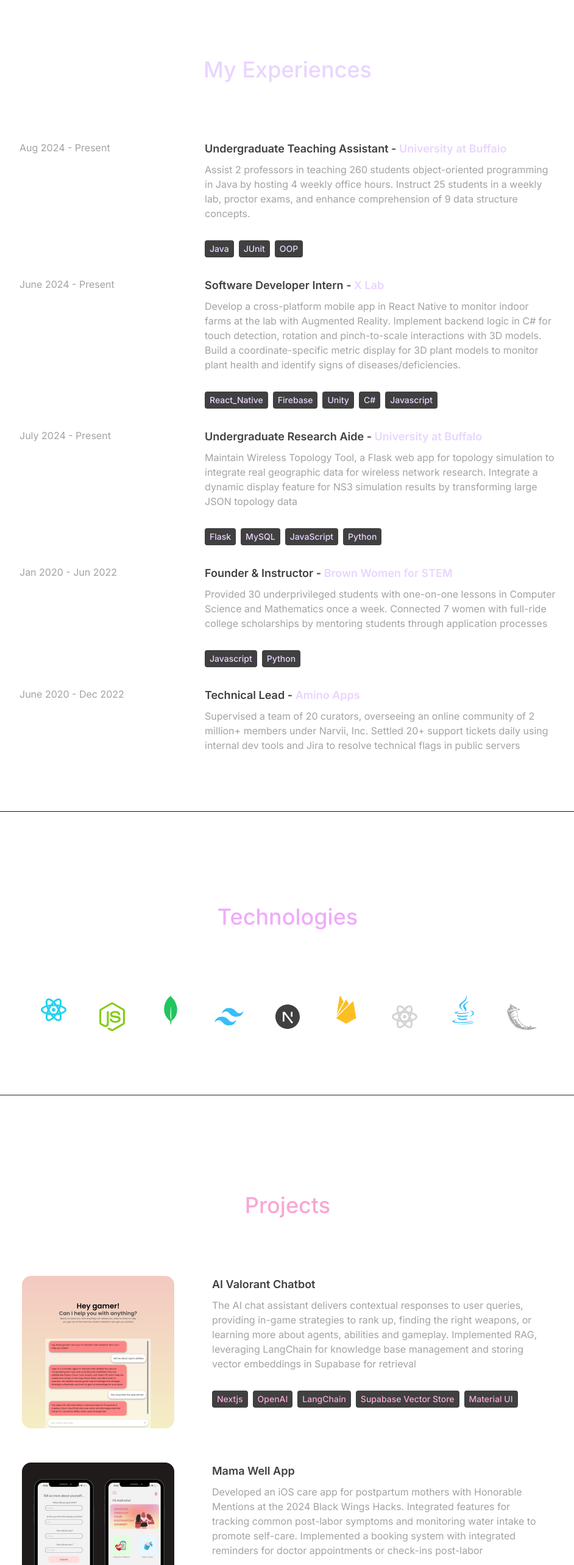
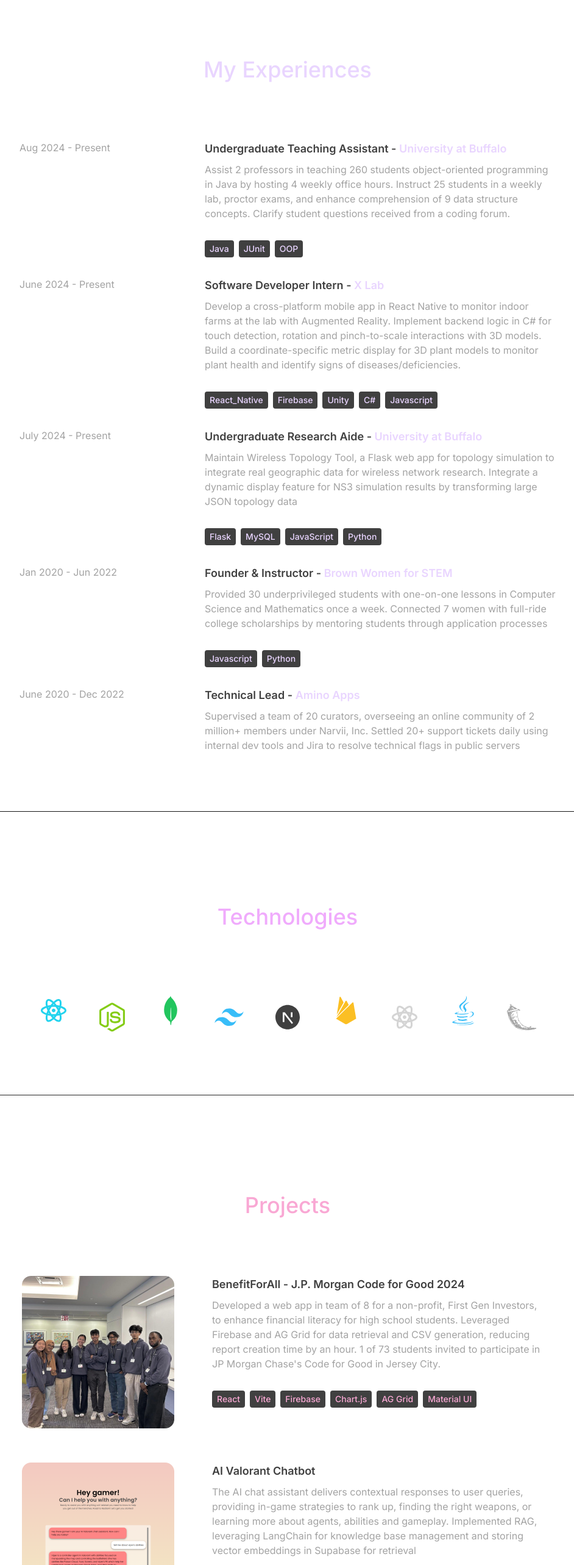
Before and after one commit to mafruhamanal/frontend-app, a React (Create React App) app in the folder client/: page / in a window 1280 px wide. Shown: the part 1704-4270 px from the top of the page at 61% size, without its empty margins (168-1110 px from the left). Built offline with nearby package versions, Linux system fonts and the light colour scheme.

Commit message:
add project

```diff
--- a/client/src/constants/index.js
+++ b/client/src/constants/index.js
@@ -3,6 +3,7 @@
 import project3 from "../assets/projects/project-3.png";
 import project5 from "../assets/projects/project-5.png";
 import project6 from "../assets/projects/project-6.png";
+import project7 from "../assets/projects/project-7.png";
 
 export const HERO_CONTENT = `I'm Mafruha Manal, currently an undergrad in Computer Science 🚀 I like to dabble in a whole lot of web dev stuff 👩🏽‍💻, and lately I've been really into exploring mobile dev as well !📲
 
@@ -16,7 +17,7 @@
     role: "Undergraduate Teaching Assistant",
     company: "University at Buffalo",
     description:
-      "Assist 2 professors in teaching 260 students object-oriented programming in Java by hosting 4 weekly office hours. Instruct 25 students in a weekly lab, proctor exams, and enhance comprehension of 9 data structure concepts.",
+      "Assist 2 professors in teaching 260 students object-oriented programming in Java by hosting 4 weekly office hours. Instruct 25 students in a weekly lab, proctor exams, and enhance comprehension of 9 data structure concepts. Clarify student questions received from a coding forum.",
     technologies: ["Java", "JUnit", "OOP"],
   },
   {
@@ -51,6 +52,20 @@
 ];
 
 export const PROJECTS = [
+  {
+    title: "BenefitForAll - J.P. Morgan Code for Good 2024",
+    image: project7,
+    description:
+      "Developed a web app in team of 8 for a non-profit, First Gen Investors, to enhance financial literacy for high school students. Leveraged Firebase and AG Grid for data retrieval and CSV generation, reducing report creation time by an hour. 1 of 73 students invited to participate in JP Morgan Chase's Code for Good in Jersey City.",
+    technologies: [
+      "React",
+      "Vite",
+      "Firebase",
+      "Chart.js",
+      "AG Grid",
+      "Material UI",
+    ],
+  },
   {
     title: "AI Valorant Chatbot",
     image: project6,
```
Also changed, not shown: client/src/assets/projects/project-7.png (added).
